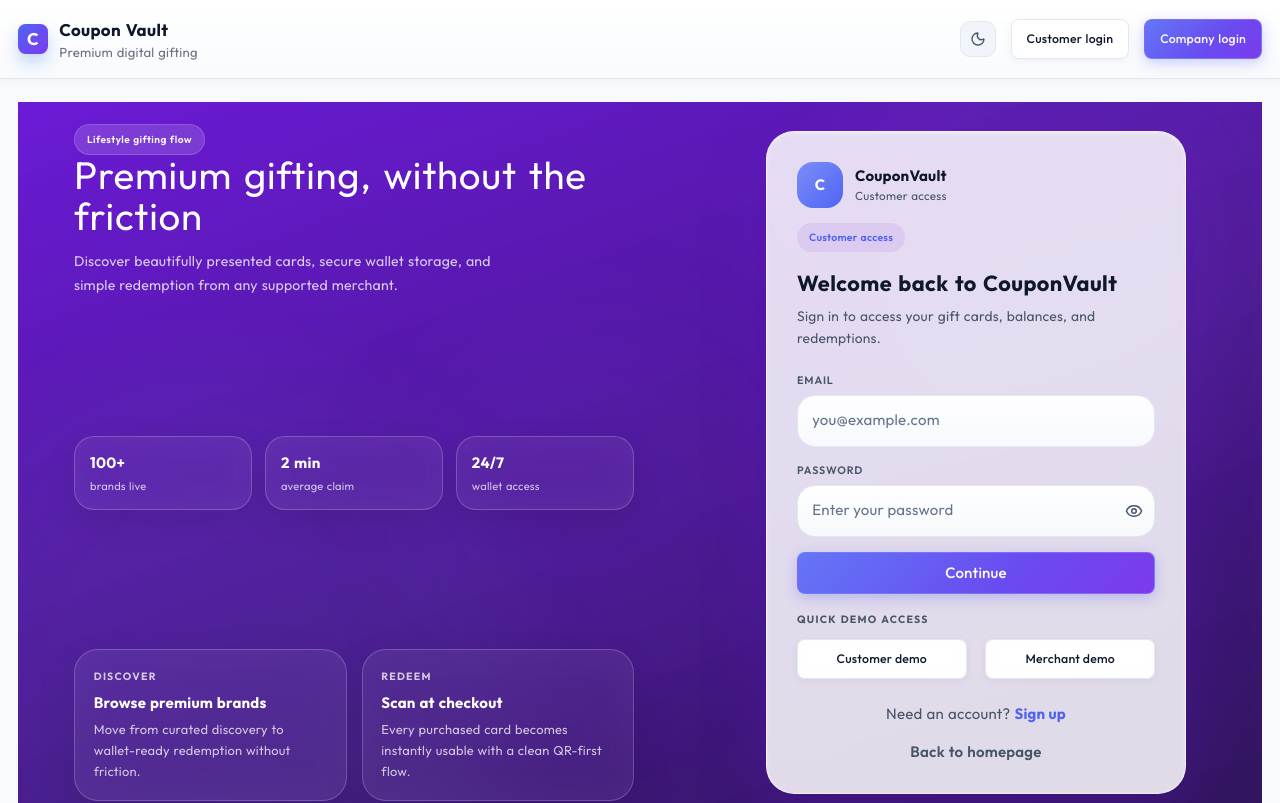
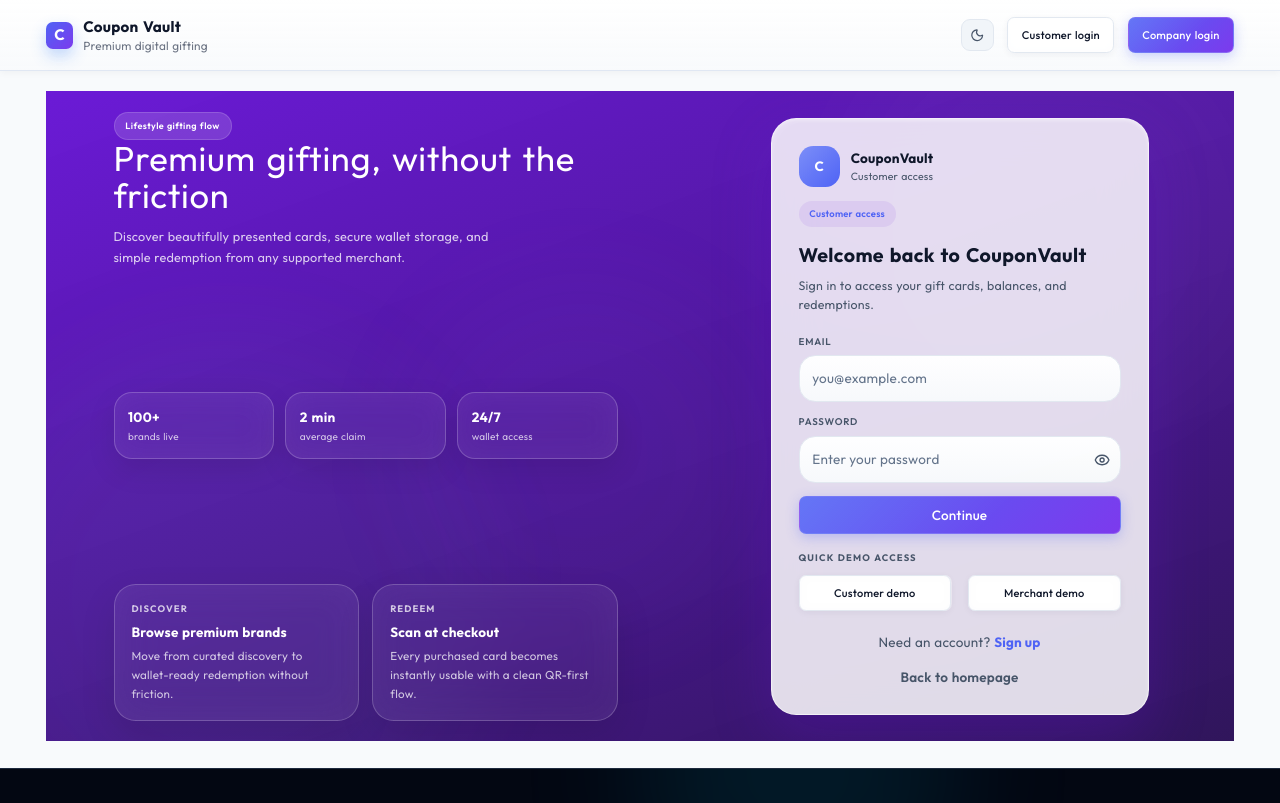
Before and after one commit to mvasagan099/coupon, a React (Vite) app: page /login in a window 1280 px wide. Shown: the top 803 px of the page. Built offline with nearby package versions, Linux system fonts and the light colour scheme.

Commit message:
feat: initialize global CSS with Tailwind and theme variables and add MerchantDashboard scaffold

```diff
--- a/src/index.css
+++ b/src/index.css
@@ -1,4 +1,8 @@
 @import "tailwindcss";
+
+html {
+  zoom: 90%;
+}
 
 @theme {
   --font-family-sans: 'Outfit', sans-serif;
@@ -1036,6 +1040,7 @@
   .hero-title-gradient {
     background: linear-gradient(135deg, #2563eb 0%, #7c3aed 50%, #4f46e5 100%);
     -webkit-background-clip: text;
+    background-clip: text;
     -webkit-text-fill-color: transparent;
     display: inline-block;
   }
@@ -3840,6 +3845,7 @@ select.input {
   padding: 2px;
   background: linear-gradient(135deg, rgba(255,255,255,0.4), rgba(255,255,255,0.05), rgba(255,255,255,0.4));
   -webkit-mask: linear-gradient(#fff 0 0) content-box, linear-gradient(#fff 0 0);
+  mask: linear-gradient(#fff 0 0) content-box, linear-gradient(#fff 0 0);
   -webkit-mask-composite: xor;
   mask-composite: exclude;
   opacity: 0.6;
--- a/src/pages/MerchantDashboard.tsx
+++ b/src/pages/MerchantDashboard.tsx
@@ -126,14 +126,13 @@ export default function MerchantDashboard() {
         setPurchasedCoupons(coupons);
         setSettlements(merchantSettlements);
 
-        const mockSales = cards.reduce((acc, card) => acc + card.price * 5, 1250);
         const totalRedeemedValue = transactions.reduce((acc, transaction) => acc + transaction.amount, 0);
 
         setMetrics({
-          totalSales: mockSales,
+          totalSales: totalRedeemedValue,
           couponsRedeemed: transactions.length,
           activeOffers: cards.length,
-          liabilities: cards.reduce((acc, card) => acc + card.value * 5, 0) - totalRedeemedValue,
+          liabilities: cards.reduce((acc, card) => acc + card.value, 0) - totalRedeemedValue,
         });
       } else {
         setOffers([]);
```
